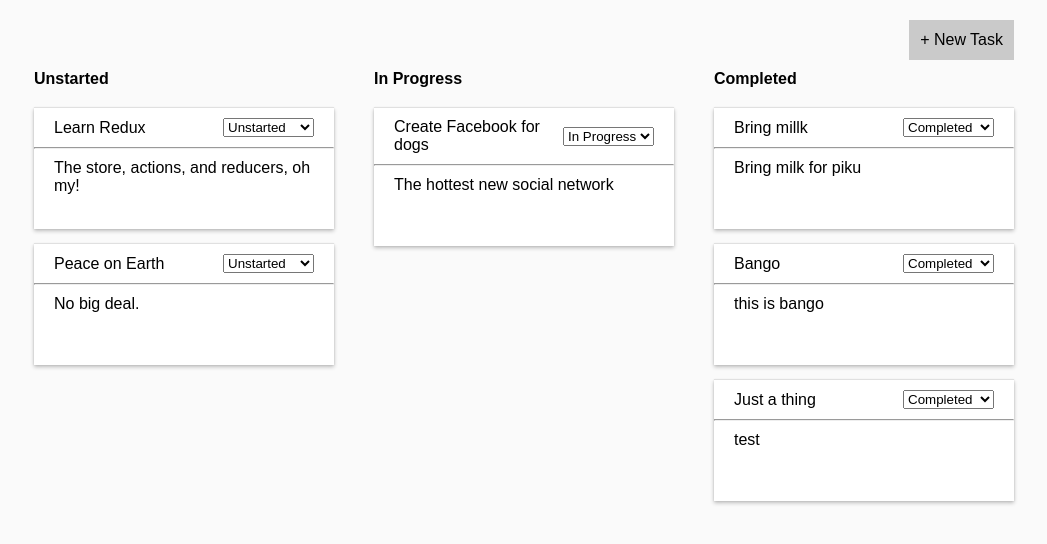
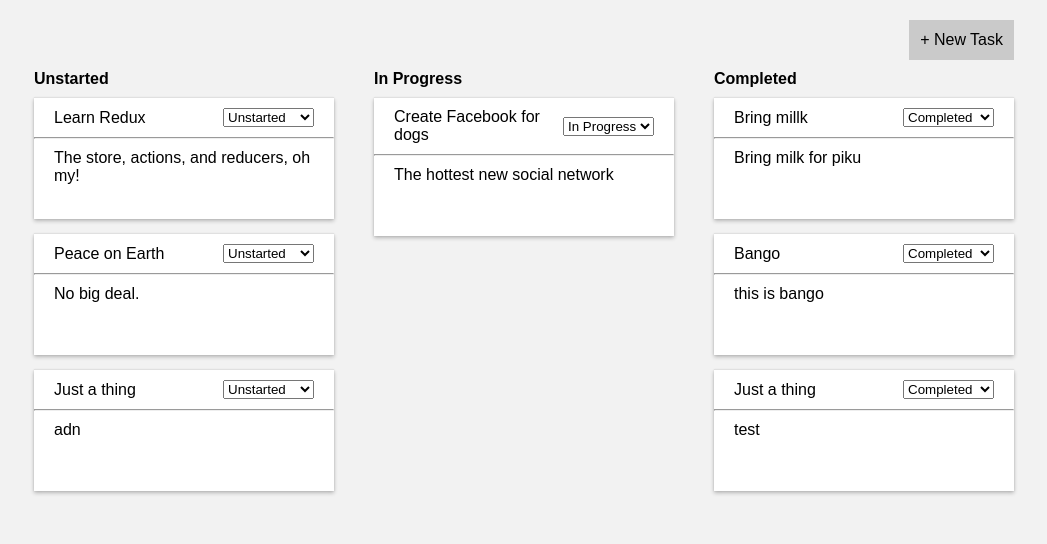
Before and after one commit to ramoh/task-board, a React (Create React App) app: page / in a window 1280 px wide. Shown: the top 544 px of the page, without its empty margins (116-1163 px from the left). Built offline with nearby package versions, Linux system fonts and the light colour scheme; data requests are answered from the project's data file.

Commit message:
Loading 2

```diff
--- a/db.json
+++ b/db.json
@@ -35,6 +35,12 @@
       "description": "test",
       "status": "Completed",
       "id": 6
+    },
+    {
+      "title": "Just a thing",
+      "description": "adn",
+      "status": "Unstarted",
+      "id": 7
     }
   ]
 }
--- a/src/index.css
+++ b/src/index.css
@@ -48,8 +48,12 @@ hr {
 }
 
 /* layout */
+.container {
+  height: 100%;
+}
+
 .main-content {
-  background-color: #fafafa;
+  background-color: #f2f2f2;
   width: 100%;
   height: 100%;
   padding-top: 20px;
@@ -103,7 +107,7 @@ hr {
 }
 
 .task-list-title {
-  margin-bottom: 20px;
+  margin-bottom: 10px;
 }
 
 .task-list-header {
@@ -112,3 +116,17 @@ hr {
 
   justify-content: end;
 }
+.tasks-loading {
+  display: flex;
+  justify-content: center;
+  align-items: center;
+  height: 100vh;
+}
+
+.flash-error {
+  text-align: center;
+  padding: 25px;
+  background: #f2dede;
+  border-color: #ebcccc;
+  color: #a94442;
+}
```
